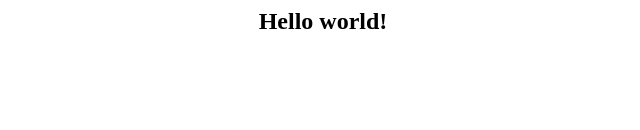
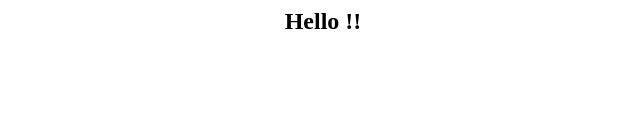
Before and after one commit to Gayazuddin28/my-capstone-project, a plain HTML site: page index.html in a window 1280 px wide. Shown: the top 130 px of the page, without its empty margins (317-957 px from the left). Drawn offline with Linux system fonts and the light colour scheme.

Commit message:
index file updated

```diff
--- a/index.html
+++ b/index.html
@@ -3,6 +3,6 @@
 <title> Intellipaat </title>
 </head>
 <body style = "background-image:url('images/github3.jpg'); background-size: 100%">
-<h2 ALIGN=CENTER>Hello world!</h2>
+<h2 ALIGN=CENTER>Hello !!</h2>
 </body>
 </html>
```
